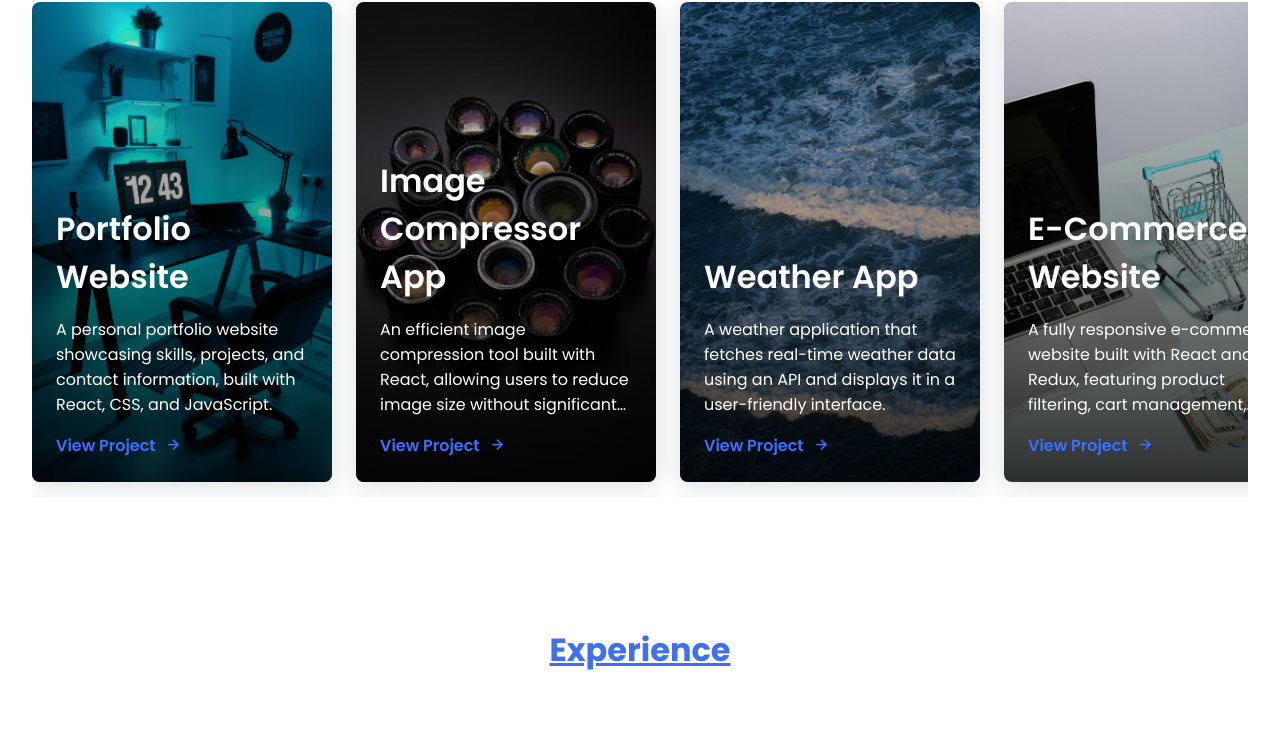
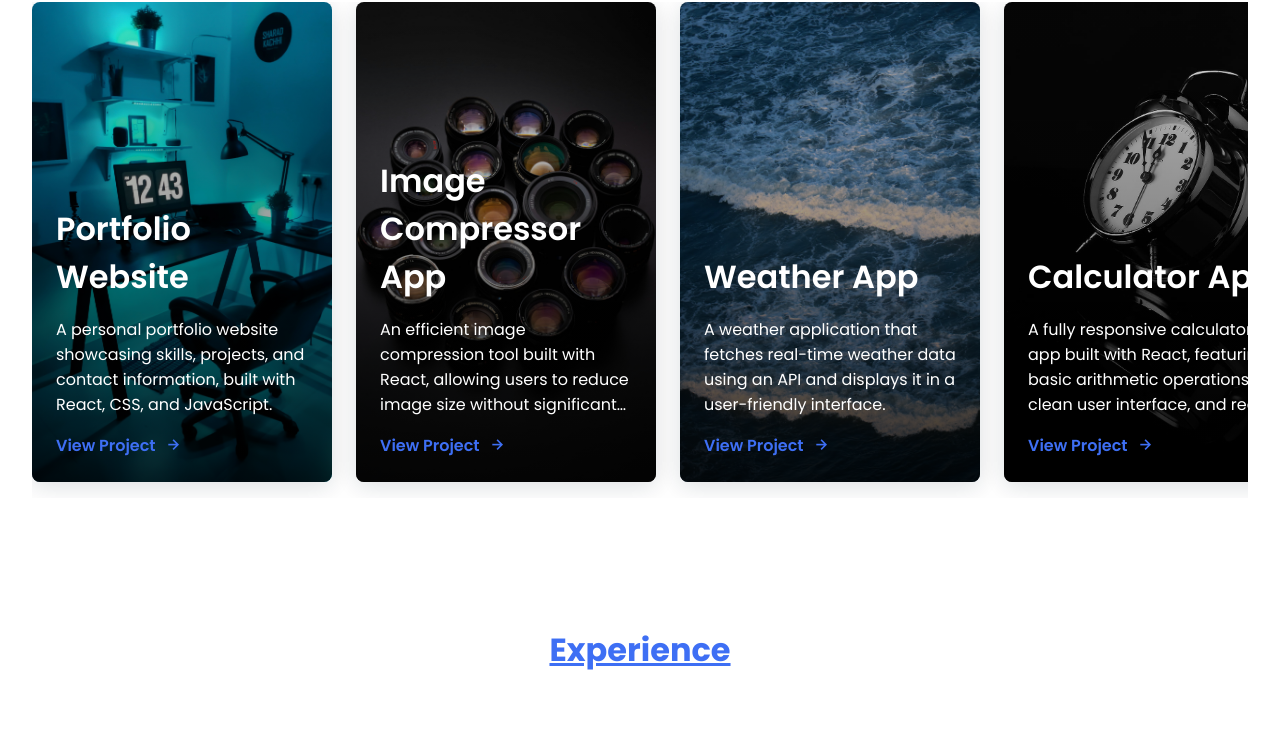
Before and after one commit to skrnjoshi/skrn-portfolio, a React (Create React App) app: page / in a window 1280 px wide. Shown: the part 2467-3211 px from the top of the page. Built offline with nearby package versions, Linux system fonts and the light colour scheme.

Commit message:
20 march commit

```diff
--- a/src/components/Projects.js
+++ b/src/components/Projects.js
@@ -3,7 +3,8 @@ import { motion } from "framer-motion";
 import projectImage4 from "../assets/img/projects.jpg";
 import projectImage1 from "../assets/img/Portfoliobg.jpeg";
 import projectImage2 from "../assets/img/imgcompressor.jpeg";
-import projectImage3 from "../assets/img/shoppingimg.jpeg";
+import projectImage5 from "../assets/img/shoppingimg.jpeg";
+import projectImage3 from "../assets/img/calculator2.jpg";
 
 const ProjectItem = ({ title, description, image, link }) => {
   return (
@@ -52,11 +53,11 @@ const Projects = () => {
       link: "https://skrn-weather.web.app/",
     },
     {
-      title: "E-Commerce Website",
+      title: "Calculator App",
       description:
-        "A fully responsive e-commerce website built with React and Redux, featuring product filtering, cart management, and payment integration.",
+        "A fully responsive calculator app built with React, featuring basic arithmetic operations, a clean user interface, and real-time calculation display.",
       image: projectImage3,
-      link: "#",
+      link: "https://github.com/skrnjoshi/skrn-calculator.git",
     },
   ];
 
```
Also changed, not shown: src/assets/img/calculator.jpg (added), src/assets/img/calculator2.jpg (added).
